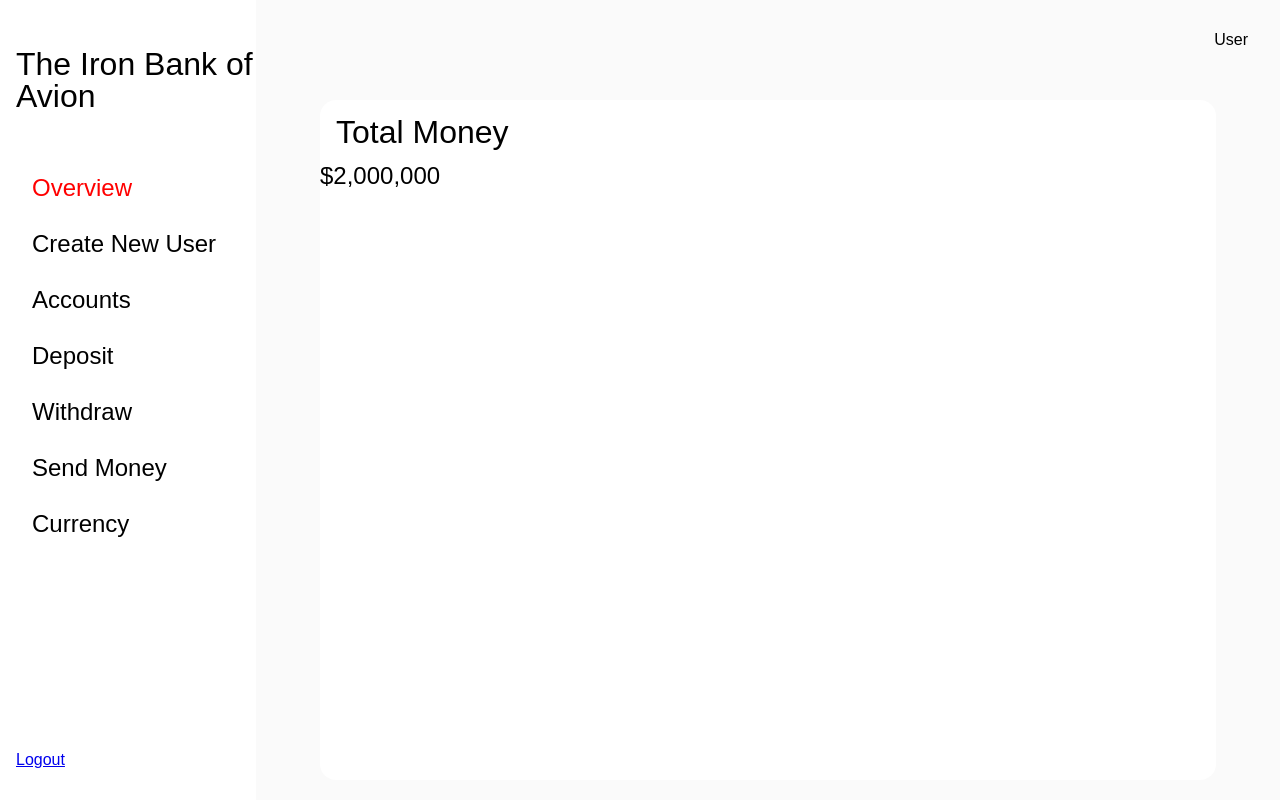
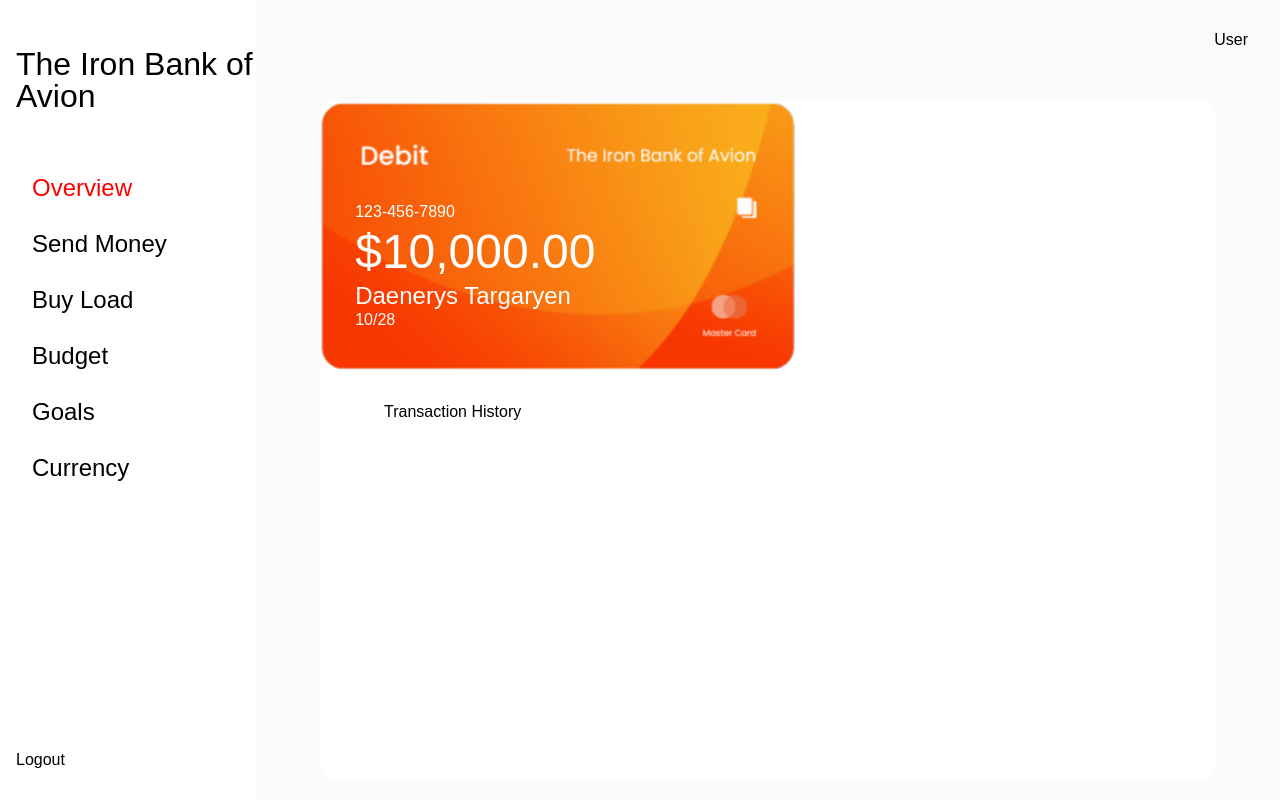
Before and after one commit to jewlmils/banking-app, a React (Vite) app: page / in a window 1280 px wide. Built offline with nearby package versions, Linux system fonts and the light colour scheme; a web font is replaced by a local one.

Commit message:
updated sidebar options, added pages for customer interface)

```diff
--- a/src/App.css
+++ b/src/App.css
@@ -51,6 +51,11 @@
 main {
   width: 80vw;
   height: 100vh;
+}
+
+a {
+  text-decoration: none;
+  color: inherit;
 }
 
 .body {
@@ -112,8 +117,7 @@
   display: flex;
   align-items: flex-end;
 }
-
-.sidebar__footer-container {
+.sidebar__footer div {
   padding-left: 1rem;
   padding-bottom: 2rem;
 }
--- a/src/App.jsx
+++ b/src/App.jsx
@@ -10,10 +10,37 @@
 import { Withdraw } from "./components/pages/Withdraw.jsx";
 import { SendMoney } from "./components/pages/SendMoney.jsx";
 import { Currency } from "./components/pages/Currency.jsx";
+import { Budget} from "./components/pages/Budget.jsx";
+import { BuyLoad} from "./components/pages/BuyLoad.jsx";
+import { Goals} from "./components/pages/Goals.jsx";
+import { Route, Routes } from "react-router-dom";
 
-import {Route, Routes} from "react-router-dom"
+
+export const userRole = "user";
+const adminRouter = (
+  <Routes>
+    <Route path="/" element={<Overview />} />
+    <Route path="/create-new-user" element={<CreateUser />} />
+    <Route path="/accounts" element={<Accounts />} />
+    <Route path="/deposit" element={<Deposit />} />
+    <Route path="/withdraw" element={<Withdraw />} />
+    <Route path="/send-money" element={<SendMoney />} />
+    <Route path="/currency" element={<Currency />} />
+  </Routes>
+);
+const customerRouter = (
+  <Routes>
+    <Route path="/" element={<Overview />} />
+    <Route path="/send-money" element={<SendMoney />} />
+    <Route path="/buy-load" element={<BuyLoad />} />
+    <Route path="/budget" element={<Budget />} />
+    <Route path="/goals" element={<Goals />} />
+    <Route path="/currency" element={<Currency />} />
+  </Routes>
+);
 
 function App() {
+  const routes = userRole === "admin" ? adminRouter : customerRouter;
 
   return (
     <div className="body">
@@ -21,22 +48,12 @@
       <main>
         <Header />
         <section className="content">
-          <div className="content-container">
-            <Routes>
-              <Route path='/' element={<Overview/>}/>
-              <Route path='/create-new-user' element={<CreateUser/>}/>
-              <Route path='/accounts' element={<Accounts/>}/>
-              <Route path='/deposit' element={<Deposit/>}/>
-              <Route path='/withdraw' element={<Withdraw/>}/>
-              <Route path='/send-money' element={<SendMoney/>}/>
-              <Route path='/currency' element={<Currency/>}/>
-            </Routes>
-
-          </div>
+          <div className="content-container">{routes}</div>
         </section>
       </main>
     </div>
   );
 }
 
+
 export default App;
--- a/src/App.scss
+++ b/src/App.scss
@@ -24,6 +24,12 @@
     width: 80vw;
     height: 100vh;
 }
+
+a{
+    text-decoration: none;
+    color: inherit;
+}
+
 
 .body{
     background-color: $pageColor;
@@ -85,11 +91,10 @@
     height: 20vh;
     display: flex;
     align-items: flex-end;
-}
-
-.sidebar__footer-container{
-    padding-left: 1rem;
-    padding-bottom: 2rem;
+    div{
+        padding-left: 1rem;
+        padding-bottom: 2rem;
+    }
 }
 
 
--- a/src/components/Sidebar.jsx
+++ b/src/components/Sidebar.jsx
@@ -1,22 +1,25 @@
-import { Link, useMatch, useResolvedPath } from "react-router-dom"
+import { Link, useMatch, useResolvedPath } from "react-router-dom";
+import {userRole} from '../App.jsx'
+
 
 export function Sidebar() {
-  const sidebarDisplay = <AdminSidebar />;
   return (
     <nav className="sidebar">
       <div className="sidebar__header">
         <img className="sidebar__logo" src="" alt="" />
         <h1 className="sidebar__logo-text">The Iron Bank of Avion</h1>
       </div>
-      {sidebarDisplay}
+      {userRole === "admin" ? <AdminSidebar /> : <CustomerSidebar />}
       <div className="sidebar__footer">
         <div className="sidebar__footer-container">
-          <Link to="">Logout</Link>
+          <a href="">Logout</a>
         </div>
       </div>
     </nav>
   );
 }
+
+
 
 function AdminSidebar() {
   return (
@@ -32,7 +35,7 @@
   );
 }
 
-function UserSidebar() {
+function CustomerSidebar() {
   return (
     <ul className="sidebar__main">
       <CustomLink to="/">Overview</CustomLink>
@@ -45,10 +48,9 @@
   );
 }
 
-
 function CustomLink({ to, children, ...props }) {
-  const resolvedPath = useResolvedPath(to)
-  const isActive = useMatch({ path: resolvedPath.pathname, end: true})
+  const resolvedPath = useResolvedPath(to);
+  const isActive = useMatch({ path: resolvedPath.pathname, end: true });
   return (
     <li className={isActive ? "active" : ""}>
       <img className="sidebar__icon" src="" alt="" />
--- /dev/null
+++ b/src/components/pages/Budget.jsx
@@ -0,0 +1,3 @@
+export function Budget(){
+    return <h1> Budget</h1>
+}
--- /dev/null
+++ b/src/components/pages/BuyLoad.jsx
@@ -0,0 +1,3 @@
+export function BuyLoad(){
+    return <h1> Buy Load</h1>
+}
--- /dev/null
+++ b/src/components/pages/Goals.jsx
@@ -0,0 +1,3 @@
+export function Goals(){
+    return <h1> Goals</h1>
+}
--- a/src/components/pages/Overview.jsx
+++ b/src/components/pages/Overview.jsx
@@ -1,8 +1,11 @@
-export function Overview(){
-  const overviewDisplay = <AdminOverview/>;
+import { userRole } from '../../App.jsx';
+
+export function Overview() {
   return (
-    overviewDisplay
-  )
+    <>
+      {userRole === "admin" ? <AdminOverview /> : <CustomerOverview />}
+    </>
+  );
 }
 
 function AdminOverview() {
@@ -14,12 +17,12 @@
   );
 }
 
-function UserOverview() {
+function CustomerOverview() {
   return (
     <>
       <div className="card-container">
         <span className="card-account-number">123-456-7890</span>
-          <span className="card-balance">$ 10000.00</span>
+        <span className="card-balance">$10,000.00</span>
         <span className="card-name">Daenerys Targaryen</span>
         <span className="card-expiration">10/28</span>
       </div>
```
Also changed, not shown: 1 other file (tests, documents, lock files or other folders). Lines whose indentation alone changed are shown as unchanged.
